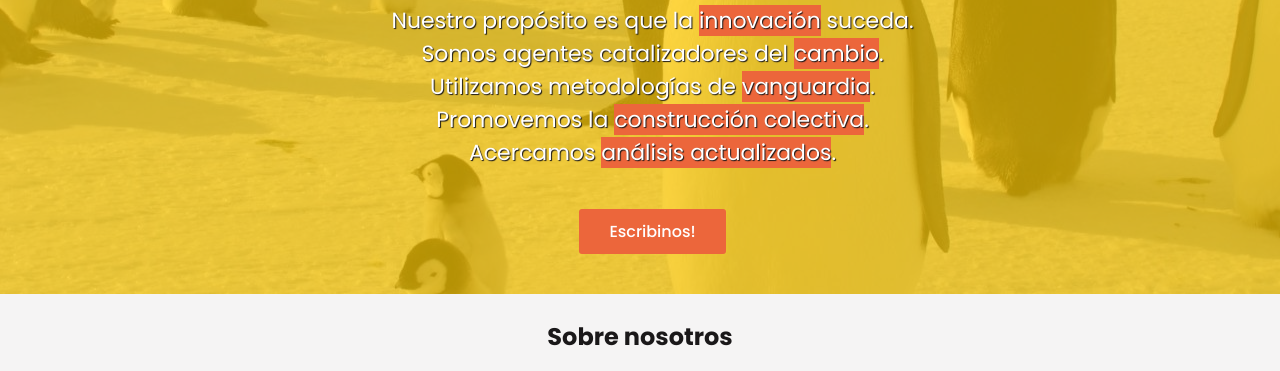
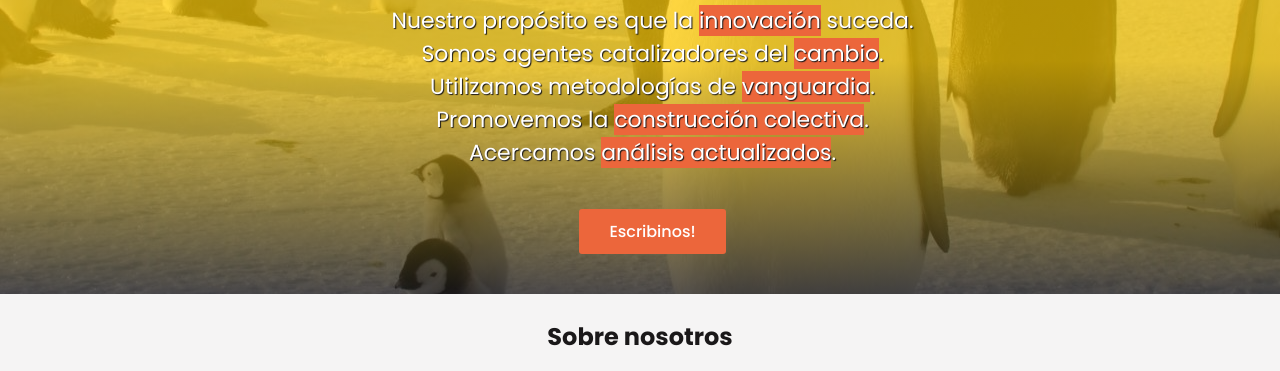
Before and after one commit to fkisser/Rebel-Penguins, a plain HTML site: page index.html in a window 1280 px wide. Shown: the part 406-777 px from the top of the page. Drawn offline with Linux system fonts and the light colour scheme.

Commit message:
cambie el filtro de color de la portada

```diff
--- a/assets/css/style.css
+++ b/assets/css/style.css
@@ -91,6 +91,10 @@ section:last-child{
 /*FILTROS*/
 .filtro--amarillo{
     background: rgba(255, 204, 3, 0.7);
+}
+.filtro--amarillo-grad{
+    background: linear-gradient(to bottom, var(--amarillo), var(--amarillo), var(--amarillo),  var(--oscuro));
+    opacity: 0.7;
 }
 .filtro--naranja{
     background: rgba(236, 102, 59, 0.7);
--- a/index.html
+++ b/index.html
@@ -50,8 +50,9 @@
                 </div>
                 <a class="boton lleno-naranja" href="#contact">Escribinos!</a>
             </div>
-            <div class="glass filtro--amarillo"></div>
+            <div class="glass filtro--amarillo-grad"></div>
         </section>
+
         <section id="about">
             <h2>Sobre nosotros</h2>
             <div class="content">
```
